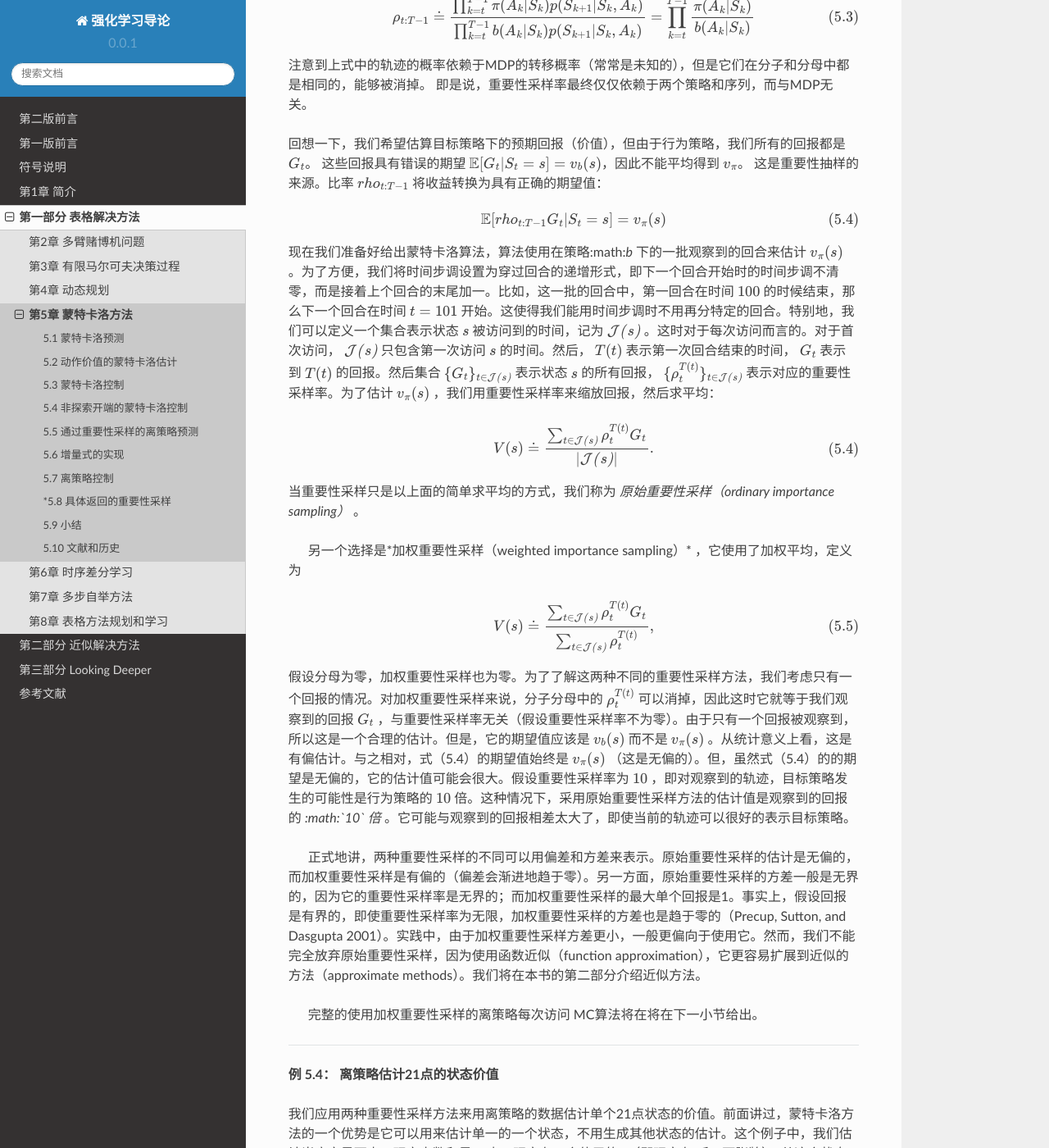
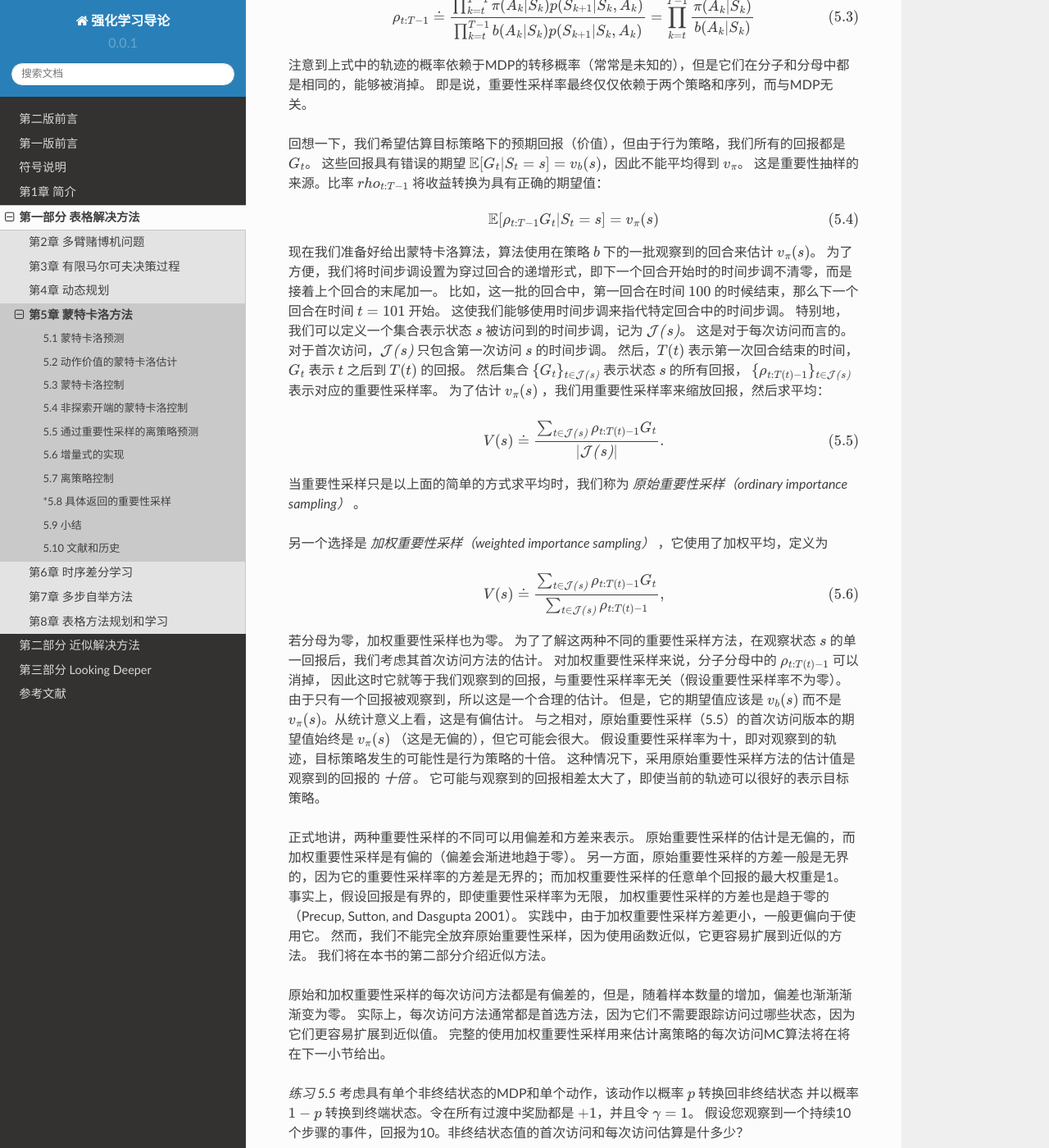
Before and after one commit to qiwihui/reinforcement-learning-an-introduction-chinese, a Sphinx documentation site: the page built from source/partI/chapter5/monte_carlo_methods.rst, in a window 1280 px wide and 1400 px high, scrolled down 12645 px. Shown: the whole window at 82% size. Built offline with Sphinx 7.4.7 and the Read the Docs theme 2.0.0, drawn with Linux system fonts in a browser that asks for light colours; cross-references to code outside the pages are shown as plain code; some of the changed text lies outside the part shown.

Commit message:
docs: 5.5 通过重要性采样的离策略预测（二）

```diff
--- a/source/partI/chapter5/monte_carlo_methods.rst
+++ b/source/partI/chapter5/monte_carlo_methods.rst
@@ -542,122 +542,146 @@ Carlo ES，即 Monte Carlo with Exploring Starts）。
 
 .. math::
 
-    \mathbb{E}[rho_{t:T-1}G_t|S_t=s]=v_{\pi}(s)
+    \mathbb{E}[\rho_{t:T-1}G_t|S_t=s]=v_{\pi}(s)
     \tag {5.4}
 
-
-现在我们准备好给出蒙特卡洛算法，算法使用在策略:math:`b` 下的一批观察到的回合来估计 :math:`v_\pi{(s)}` 。为了方便，我们将时间步调设置为穿过回合的递增形式，即下一个回合开始时的时间步调不清零，而是接着上个回合的末尾加一。比如，这一批的回合中，第一回合在时间 :math:`100` 的时候结束，那么下一个回合在时间 :math:`t=101` 开始。这使得我们能用时间步调时不用再分特定的回合。特别地，我们可以定义一个集合表示状态 :math:`s` 被访问到的时间，记为 :math:`\cal J(s)` 。这时对于每次访问而言的。对于首次访问，
-:math:`\cal J(s)` 只包含第一次访问 :math:`s` 的时间。然后， :math:`T(t)` 表示第一次回合结束的时间， :math:`G_t` 表示到 :math:`T(t)` 的回报。然后集合 :math:`\lbrace G_t \rbrace_{t \in \cal J(s)}` 表示状态 :math:`s` 的所有回报， :math:`\lbrace \rho_{t}^{T(t)} \rbrace_{t \in \cal J(s)}` 表示对应的重要性采样率。为了估计 :math:`v_\pi(s)` ，我们用重要性采样率来缩放回报，然后求平均：
+现在我们准备好给出蒙特卡洛算法，算法使用在策略 :math:`b` 下的一批观察到的回合来估计 :math:`v_\pi(s)`。
+为了方便，我们将时间步调设置为穿过回合的递增形式，即下一个回合开始时的时间步调不清零，而是接着上个回合的末尾加一。
+比如，这一批的回合中，第一回合在时间 :math:`100` 的时候结束，那么下一个回合在时间 :math:`t=101` 开始。
+这使我们能够使用时间步调来指代特定回合中的时间步调。
+特别地，我们可以定义一个集合表示状态 :math:`s` 被访问到的时间步调，记为 :math:`\cal{J}(s)`。
+这是对于每次访问而言的。对于首次访问，:math:`\cal{J}(s)` 只包含第一次访问 :math:`s` 的时间步调。
+然后，:math:`T(t)` 表示第一次回合结束的时间，:math:`G_t` 表示 :math:`t` 之后到 :math:`T(t)` 的回报。
+然后集合 :math:`\{G_t\}_{t \in \cal{J}(s)}` 表示状态 :math:`s` 的所有回报，
+:math:`\{\rho_{t:T(t)-1} \}_{t \in \cal J(s)}` 表示对应的重要性采样率。
+为了估计 :math:`v_\pi(s)` ，我们用重要性采样率来缩放回报，然后求平均：
 
 .. math::
 
+    V(s) \doteq \frac{\sum_{t \in \cal{J}(s)} \rho_{t:T(t)-1} G_t}{|\cal{J}(s)|}.
+    \tag{5.5}
 
-   V(s) \doteq \frac{\sum_{t \in \cal J(s)} \rho_t^{T(t)} G_t}{|\cal J(s)|}.
-   \tag{5.4}
+当重要性采样只是以上面的简单的方式求平均时，我们称为 *原始重要性采样（ordinary importance sampling）* 。
 
-当重要性采样只是以上面的简单求平均的方式，我们称为 *原始重要性采样（ordinary
-importance sampling）* 。
-
-  另一个选择是*加权重要性采样（weighted importance
-sampling）* ，它使用了加权平均，定义为
+另一个选择是 *加权重要性采样（weighted importance sampling）* ，它使用了加权平均，定义为
 
 .. math::
 
+   V(s) \doteq \frac{\sum_{t \in \cal{J}(s)} \rho_{t:T(t)-1} G_t}{\sum_{t \in \cal{J}(s)} \rho_{t:T(t)-1}},
+   \tag{5.6}
 
-   V(s) \doteq \frac{\sum_{t \in \cal J(s)} \rho_t^{T(t)} G_t}{\sum_{t \in \cal J(s)} \rho_t^{T(t)}},
-   \tag{5.5}
+若分母为零，加权重要性采样也为零。
+为了了解这两种不同的重要性采样方法，在观察状态 :math:`s` 的单一回报后，我们考虑其首次访问方法的估计。
+对加权重要性采样来说，分子分母中的 :math:`\rho_{t:T(t)-1}` 可以消掉，
+因此这时它就等于我们观察到的回报，与重要性采样率无关（假设重要性采样率不为零）。
+由于只有一个回报被观察到，所以这是一个合理的估计。
+但是，它的期望值应该是 :math:`v_b(s)` 而不是 :math:`v_\pi(s)`。从统计意义上看，这是有偏估计。
+与之相对，原始重要性采样（5.5）的首次访问版本的期望值始终是 :math:`v_\pi(s)` （这是无偏的），但它可能会很大。
+假设重要性采样率为十，即对观察到的轨迹，目标策略发生的可能性是行为策略的十倍。
+这种情况下，采用原始重要性采样方法的估计值是观察到的回报的 *十倍* 。
+它可能与观察到的回报相差太大了，即使当前的轨迹可以很好的表示目标策略。
 
-假设分母为零，加权重要性采样也为零。为了了解这两种不同的重要性采样方法，我们考虑只有一个回报的情况。对加权重要性采样来说，分子分母中的 :math:`\rho_t^{T(t)}` 可以消掉，因此这时它就等于我们观察到的回报 :math:`G_t` ，与重要性采样率无关（假设重要性采样率不为零）。由于只有一个回报被观察到，所以这是一个合理的估计。但是，它的期望值应该是 :math:`v_b(s)` 而不是 :math:`v_\pi(s)` 。从统计意义上看，这是有偏估计。与之相对，式（5.4）的期望值始终是 :math:`v_\pi(s)` （这是无偏的）。但，虽然式（5.4）的的期望是无偏的，它的估计值可能会很大。假设重要性采样率为 :math:`10` ，即对观察到的轨迹，目标策略发生的可能性是行为策略的 :math:`10` 倍。这种情况下，采用原始重要性采样方法的估计值是观察到的回报的 *:math:`10` 倍* 。它可能与观察到的回报相差太大了，即使当前的轨迹可以很好的表示目标策略。
+正式地讲，两种重要性采样的不同可以用偏差和方差来表示。
+原始重要性采样的估计是无偏的，而加权重要性采样是有偏的（偏差会渐进地趋于零）。
+另一方面，原始重要性采样的方差一般是无界的，因为它的重要性采样率的方差是无界的；而加权重要性采样的任意单个回报的最大权重是1。
+事实上，假设回报是有界的，即使重要性采样率为无限，
+加权重要性采样的方差也是趋于零的（Precup, Sutton, and Dasgupta 2001）。
+实践中，由于加权重要性采样方差更小，一般更偏向于使用它。
+然而，我们不能完全放弃原始重要性采样，因为使用函数近似，它更容易扩展到近似的方法。
+我们将在本书的第二部分介绍近似方法。
 
-  正式地讲，两种重要性采样的不同可以用偏差和方差来表示。原始重要性采样的估计是无偏的，而加权重要性采样是有偏的（偏差会渐进地趋于零）。另一方面，原始重要性采样的方差一般是无界的，因为它的重要性采样率是无界的；而加权重要性采样的最大单个回报是1。事实上，假设回报是有界的，即使重要性采样率为无限，加权重要性采样的方差也是趋于零的（Precup,
-Sutton, and Dasgupta
-2001）。实践中，由于加权重要性采样方差更小，一般更偏向于使用它。然而，我们不能完全放弃原始重要性采样，因为使用函数近似（function
-approximation），它更容易扩展到近似的方法（approximate
-methods）。我们将在本书的第二部分介绍近似方法。
+原始和加权重要性采样的每次访问方法都是有偏差的，但是，随着样本数量的增加，偏差也渐渐渐渐变为零。
+实际上，每次访问方法通常都是首选方法，因为它们不需要跟踪访问过哪些状态，因为它们更容易扩展到近似值。
+完整的使用加权重要性采样用来估计离策略的每次访问MC算法将在将在下一小节给出。
 
-  完整的使用加权重要性采样的离策略每次访问
-MC算法将在将在下一小节给出。
+*练习 5.5* 考虑具有单个非终结状态的MDP和单个动作，该动作以概率 :math:`p` 转换回非终结状态
+并以概率 :math:`1-p` 转换到终端状态。令在所有过渡中奖励都是 :math:`+1`，并且令 :math:`\gamma=1`。
+假设您观察到一个持续10个步骤的事件，回报为10。非终结状态值的首次访问和每次访问估算是什多少？
 
---------------
+**例 5.4： 离策略估计21点的状态价值** 我们应用两种重要性采样方法，从离策略的数据估计单个21点状态（例5.1）的价值。
+前面讲过，蒙特卡洛方法的一个优势是它可以用来估计单一的一个状态，不用生成其他状态的估计。
+这个例子中，我们估计庄家是两点，玩家点数和是13点，玩家有一个使用的A（即玩家有A和2两张牌）。
+从这个状态生成数据，然后以相同的概率选择要牌或停止（行为策略）。
+目标策略是只有当点数和为20或21时才停止，如例5.1所示。
+目标策略的价值大概是 :math:`-0.27726` （这是由目标策略生成一百万个回合的回报求平均而得）。
+两种离策略方法在 :math:`1000` 个随机的离策略回合后，估计的价值很接近这个值了。
+为使我们的结果更可信，我们独立地进行了 :math:`100` 次实验，每次估计值都从零开始，学习 :math:`10000` 个回合。
+图5.3显示了学习曲线——两种方法各自的均方误差是回合数的函数，结果是 :math:`100` 次实验的平均。
+两种算法的误差都趋向于零，但是加权重要性采样在开始的时候误差更小，这在实践中很典型。
 
-**例 5.4： 离策略估计21点的状态价值**
+.. figure:: images/figure-5.3.png
 
-我们应用两种重要性采样方法来用离策略的数据估计单个21点状态的价值。前面讲过，蒙特卡洛方法的一个优势是它可以用来估计单一的一个状态，不用生成其他状态的估计。这个例子中，我们估计当庄家是两点，玩家点数和是13点，玩家有一个使用的A（即玩家有A和2两张牌）。从这个状态生成数据，然后选择要牌或停止是相同的概率（行为策略）。目标策略是只有当点数和为20或21时才停止，如例5.1所示。
+    **图5.3：** 从离策略回合数据估计21点的单个状态的价值，加权重要性采样有更低的估计误差。
+
+**例 5.5：无限方差** 对原始重要性采样的估计通常会有无限的方差，因此带来了不太让人满意的收敛特性，
+即无论合适，缩放的回报都有无限的方差——而这在回合的轨迹中包含环时更加容易发生。
+一个简单的例子如图5.4所示。这里只有一个非结束状态 :math:`s` 和两个动作，**结束** 和 **返回**。
+**结束** 动作会百分百导致回合结束，而 **返回** 动作会有 :math:`0.9` 的可能返回状态 :math:`s`，
+有 :math:`0.1` 的可能到结束状态。
+返回动作导致结束的话，有 :math:`+1` 的奖励；返回状态 :math:`s` 的话，奖励为零。
+考虑目标策略是一直选择 **返回** 的动作。
+所有的回合都包含了数次（可能是零次）返回状态 :math:`s`，然后到结束，并获得奖励，回合的回报为 :math:`+1`。
+因此，在目标策略下，状态 :math:`s` 的价值是 :math:`1` （:math:`\gamma=1`）。
+假设我们使用行为策略生成的离策略数据来估计这个状态的价值，该行为策略选择以等概率随机地选择 **结束** 和 **返回** 两种动作。
 
 .. figure:: images/figure-5.4.png
-   :alt: 图5.4：从离策略回合数据估计21点的单个状态的价值，加权重要性采样有更低的估计误差。
 
-   图5.4：从离策略回合数据估计21点的单个状态的价值，加权重要性采样有更低的估计误差。
+    **图5.4：** 原始重要性采样估计例5.5的单状态MDP，产生了惊人的不稳定性。
+    正确的估计值应该是1（:math:`\gamma=1`），即使只有一次回报（在重要性采样之后）。
+    但图中样本的方差是无限的，估计值不能收敛于这个正确值。这些结果对应于离策略首次访问MC方法。
 
-目标策略的价值大概是 :math:`-0.27726` （这是由目标策略生成一百万个回合的回报求平均而得）。两种离策略方法在 :math:`1000` 个随机的离策略回合后，估计的价值很接近这个值了。为使我们的结果更可信，我们独立的进行了 :math:`100` 次实验，每次估计值都从零开始，学习 :math:`10000` 个回合。图5.3显示了学习曲线——两种方法各自的均方误差是回合数的函数，结果是 :math:`100` 次实验的平均。两种算法的误差都趋向于零，但是加权重要性采样在开始的时候误差更小，这在实践中很典型。
+图5.4的下部显示了使用原始重要性采样，十次独立的首次访问MC方法得到的结果。
+即使是经历了数百万次的回合后，估计值也不能收敛到正确值 :math:`1`。
+相反，对加权重要性采样算法来讲，它会在第一个以 **返回** 动作结束的回合后，就给出刚好为 :math:`1` 的估计值。
+所有返回不为 :math:`1` 的话（以 **结束** 动作结束），就会造成与目标策略不一致。
+这时 :math:`\rho_{t:T(t)}` 为零，影响5.6式的分子或者分母。
+这样，加权重要性采样算法产生的加权平均值，仅考虑了与目标策略相同的回报，因此这个值恰好为 :math:`1` 。
 
---------------
-
-**例 5.5：无限方差**
-
-对原始重要性采样的估计通常会有无限的方差，因此带来了不太让人满意的收敛特性，即无论合适，缩放的回报都有无限的方差——而这在回合的轨迹中包含环时更加容易发生。一个简单的例子如图5.5所示。这里只有一个非结束状态 :math:`s` 和两个动作， **结束** 和 **返回** 。 **结束** 动作会百分百导致回合结束，而 **返回** 动作会有 :math:`0.9` 的可能返回状态 :math:`s` ，有 :math:`0.1` 的可能到结束状态。返回动作导致结束的话，有 :math:`+1` 的奖励；返回状态 :math:`s` 的话，奖励为零。考虑目标策略是一直选择 **返回** 的动作。所有的回合都包含了数次（可能是零次）返回状态 :math:`s` ，然后到结束，并获得奖励。回合的回报为 :math:`+1` 。因此，在目标策略下，状态 :math:`s` 的价值是 :math:`1` 。假设我们使用行为策略生成的离策略数据来估计这个状态的价值，该行为策略选择以等概率随机地选择两种动作。
-
-.. figure:: images/figure-5.5.png
-   :alt: 图5.5：原始重要性采样估计例5.5的单状态MDP，产生了惊人的不稳定性。正确的估计值应该是1，即使只有一次回报。但图中样本的方差是无限的，估计值不能收敛于这个正确值。这些结果对应于离策略首次访问MC方法。
-
-   图5.5：原始重要性采样估计例5.5的单状态MDP，产生了惊人的不稳定性。正确的估计值应该是1，即使只有一次回报。但图中样本的方差是无限的，估计值不能收敛于这个正确值。这些结果对应于离策略首次访问
-   MC方法。
-
-
-  图5.5的下部显示了使用原始重要性采样，十次独立的首次访问
-MC方法得到的结果。即使是经历了数百万次的回合后，估计值也不能收敛到正确值 :math:`1` 。相反，对加权重要性采样算法来讲，它会在第一个以 **返回** 动作结束的回合后，就给出刚好为 :math:`1` 的估计值。所有返回不为 :math:`1` 的话（以 **结束** 动作结束），就会造成与目标策略不一致。这时 :math:`\rho_t^{T(t)}` 为零，影响5.5式的值。这样，加权重要性采样产生的加权平均值，仅考虑了与目标策略相同的回报，因此这个值恰好为 :math:`1` 。
-
-  我们可以用一个简单的计算证明，对于这个例子中经过重要性采样缩放的回报值，它的方差是无限的。对于随机变量:math:`X` ，它的的方差等于它与它的平均值之差的平方的期望值，写作
+我们可以用一个简单的计算证明，对于这个例子中经过重要性采样缩放的回报值，它的方差是无限的。
+对于随机变量 :math:`X`，它的的方差等于它与它的平均值之差的平方的期望值，写作
 
 .. math::
 
+    Var[X] \doteq \mathbb{E}[(X - \overline{X})^2] = \mathbb{E}[X^2 - 2X\overline{X}^2+\overline{X}^2]
+    = \mathbb{E}[X^2] - \overline{X}^2.
 
-   Var[X] \doteq \mathbb E[(X- \overline{X})^2] = \mathbb E[X^2 - 2X\overline{X^2}]
-   = \mathbb E[X^2] - \overline{X^2}.
-
-因此，正如我们这种情况，均值是有限的，当且仅当随机变量 :math:`X` 的平方的期望为无限时，方差为无限。因此，我们只需要说明经过重要性采样缩放的回报的平方的期望是无限的即可：
+因此，正如我们这种情况，均值是有限的，当且仅当随机变量 :math:`X` 的平方的期望为无限时，方差为无限。
+因此，我们只需要说明经过重要性采样缩放的回报的平方的期望是无限的即可：
 
 .. math::
 
-
-   \mathbb E\left[
+   \mathbb{E}_b\left[
    \left(
    \prod_{t=0}^{T-1} \frac{\pi(A_t|S_t)}{b(A_t|S_t)}G_0
    \right)^2
    \right].
 
-为计算这个期望值，我们基于回合的长度和怎样结束的，将其分成几种情况。首先，我们需要注意的是，对于所有以 **结束** 动作结束的回合，重要性采样率为零，因为，目标策略永远也不会做这个动作；这些回合对所求的期望值没有任何贡献（圆括号里的值为零），可以忽略。我们只需考虑那些包含一定数量（可能是零）的 **返回** 动作，然后接着一个 **返回** 动作导致结束的回合。所有这些回合的回报为 :math:`1` ，所以 :math:`G_0` 可以忽略掉。这样，为了得到期望值，我们只需考虑回合的长度，乘以回合发生的可能性，除以重要性采样率的平方，再把他们都加起来：
+为计算这个期望值，我们基于回合的长度和终点，将其分成几种情况。
+首先，我们需要注意的是，对于所有以 **结束** 动作结束的回合，重要性采样率为零，因为目标策略永远也不会做这个动作；
+这些回合对所求的期望值没有任何贡献（圆括号里的值为零），可以忽略。
+我们只需考虑那些包含一定数量（可能是零）的 **返回** 动作，然后接着一个 **返回** 动作导致结束的回合。
+所有这些回合的回报为 :math:`1`，所以 :math:`G_0` 可以忽略掉。
+这样，为了得到期望值，我们只需考虑回合的长度，乘以回合发生的可能性，除以重要性采样率的平方，再把他们都加起来：
 
 .. math::
-
 
    \begin{eqnarray}
    &=& \frac{1}{2}\cdot 0.1\left(\frac{1}{0.5} \right)^2 \tag{长度为1的回合}\\
    &&+ \frac{1}{2} \cdot 0.9 \cdot \frac{1}{2} \cdot 0.1\left(\frac{1}{0.5} \frac{1}{0.5} \right)^2 \tag{长度为2的回合}\\
    &&+ \frac{1}{2} \cdot 0.9 \cdot \frac{1}{2} \cdot 0.9 \cdot \frac{1}{2} \cdot 0.1\left(\frac{1}{0.5} \frac{1}{0.5} \frac{1}{0.5} \right)^2 \tag{长度为3的回合}\\
    &&+ \cdots \\
-   &=& 0.1 \sum_{k=0}^{\infty}0.9^k \cdot 2^k \cdot 2 \\
-   &=& 0.2 \sum_{k=0}^{\infty}1.8^k \\
-   &=& \infty
+   &=& 0.1 \sum_{k=0}^{\infty}0.9^k \cdot 2^k \cdot 2 = 0.2 \sum_{k=0}^{\infty}1.8^k = \infty
    \end{eqnarray}
 
---------------
+*练习 5.6* 给定策略 :math:`b` 的回报，
+式5.6中状态价值 :math:`V(s)` 换成 *动作* 价值 :math:`Q(s,a)` 的表达式是什么？
 
-练习 5.3
+*练习 5.7* 对原始重要性采样方法而言，像图5.3那样，学习曲线中误差是随着训练次数的增加而减少的。
+但是，对加权重要性采样，误差是先增加然后减少，你如何看待这种现象？
 
-给定策略 :math:`b` 的回报，式5.5中 :math:`V(s)` 换成 :math:`Q(s,a)` 的表达式是什么？
+*练习 5.8* 例5.5的结果及其展示图5.4中，我们使用了首次访问MC方法。
+假设对同样的问题，我们使用每次访问MC方法。估计值的方差还会是无限吗？为什么？
 
-练习 5.4
-
-对原始重要性采样方法而言，像图5.4那样，学习曲线中误差是随着训练次数的增加而减少的。但是，对加权重要性采样，误差是先增加然后减少，你如何看待这种现象？
-
-练习 5.5
-
-例5.5的结果及其展示图5.5中，我们使用了首次访问
-MC方法。假设对同样的问题，我们使用每次访问
-MC方法。估计值的方差还会是无限吗？为什么？
-
---------------
 
 5.6 增量式的实现
 ----------------
```
Also changed, not shown: source/partI/chapter5/images/figure-5.3.png (added), source/partI/chapter5/images/figure-5.4.png, source/partI/chapter5/images/figure-5.5.png (deleted).
